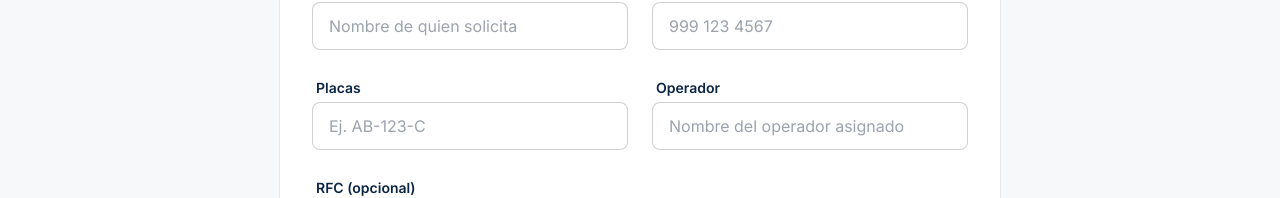
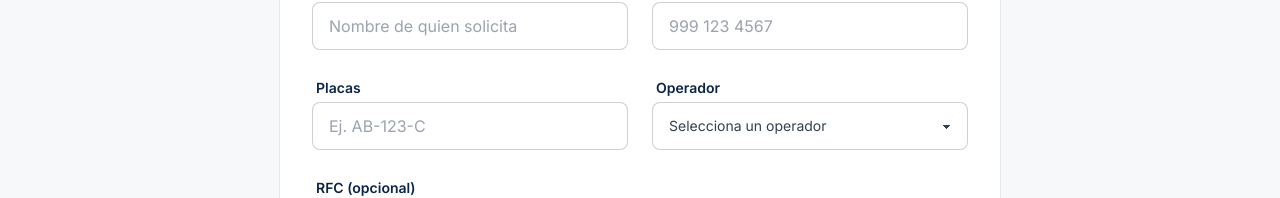
Before and after one commit to daneduardo/transportes-portillo-form, a React (Vite) app: page / in a window 1280 px wide. Shown: the part 602-800 px from the top of the page. Built offline with nearby package versions, Linux system fonts and the light colour scheme.

Commit message:
feat: make Operador a select list with predefined operators

```diff
--- a/src/components/ManifestForm.jsx
+++ b/src/components/ManifestForm.jsx
@@ -20,6 +20,12 @@ const EMPTY_FORM = {
 
 const RFC_PATTERN = /^[A-ZÑ&]{3,4}\d{6}[A-Z0-9]{3}$/;
 
+const OPERATORS = [
+  "26BG5V - ROLANDO BAUTISTA",
+  "89BG9V - GERARDO REZENDIZ",
+  "37AX2C - DANIEL RAMIREZ",
+];
+
 const FIELD_META = [
   { name: "containerName", label: "Nombre del contenedor", type: "text", placeholder: "Ej. MSCU 123456-7", span: 1 },
   { name: "date", label: "Fecha de Salida", type: "date", span: 1 },
@@ -29,7 +35,7 @@ const FIELD_META = [
   { name: "contact", label: "Contacto", type: "text", placeholder: "Nombre de quien solicita", span: 1 },
   { name: "phone", label: "Teléfono", type: "tel", placeholder: "999 123 4567", span: 1 },
   { name: "plates", label: "Placas", type: "text", placeholder: "Ej. AB-123-C", span: 1 },
-  { name: "operator", label: "Operador", type: "text", placeholder: "Nombre del operador asignado", span: 1 },
+  { name: "operator", label: "Operador", type: "select", span: 1 },
   { name: "rfc", label: "RFC (opcional)", type: "text", placeholder: "Ej. ABC123456T1A", span: 2 },
   { name: "term", label: "Plazo", type: "text", placeholder: "Ej. 3 días hábiles", span: 1 },
   { name: "cost", label: "Costo (MXN)", type: "number", placeholder: "0.00", span: 1 },
@@ -102,7 +108,26 @@ export default function ManifestForm({ onSave }) {
                   </span>
                 </label>
 
-                {field.name === "cost" ? (
+                {field.name === "operator" ? (
+                  <select
+                    id={field.name}
+                    name={field.name}
+                    className={`select select-bordered w-full focus:border-brandgreen focus:outline focus:outline-2 focus:outline-brandgreen/40 ${
+                      showError ? "input-error" : ""
+                    }`}
+                    value={value}
+                    onChange={handleChange}
+                  >
+                    <option value="" disabled>
+                      Selecciona un operador
+                    </option>
+                    {OPERATORS.map((op) => (
+                      <option key={op} value={op}>
+                        {op}
+                      </option>
+                    ))}
+                  </select>
+                ) : field.name === "cost" ? (
                   <label
                     className={`input input-bordered flex w-full items-center gap-2 focus-within:border-brandgreen focus-within:outline focus-within:outline-2 focus-within:outline-brandgreen/40 ${
                       showError ? "input-error" : ""
```
